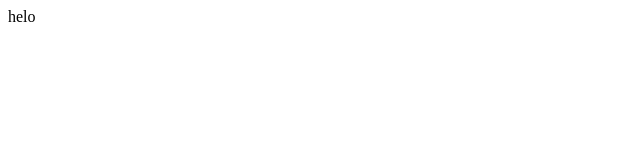
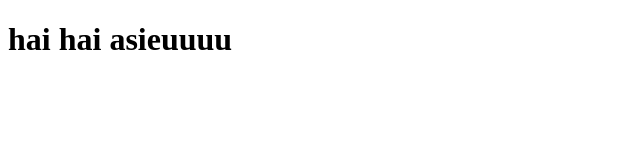
Before and after one commit to inimomon/web-hr, a plain HTML site: page index.html in a window 1280 px wide. Shown: the whole page, without its empty margins (0-640 px from the left). Drawn offline with Linux system fonts and the light colour scheme.

Commit message:
menambahkan h1 di dalam body

```diff
--- a/index.html
+++ b/index.html
@@ -6,6 +6,6 @@
     <title>Document</title>
 </head>
 <body>
-    helo
+    <h1>hai hai asieuuuu</h1>
 </body>
 </html>
```
